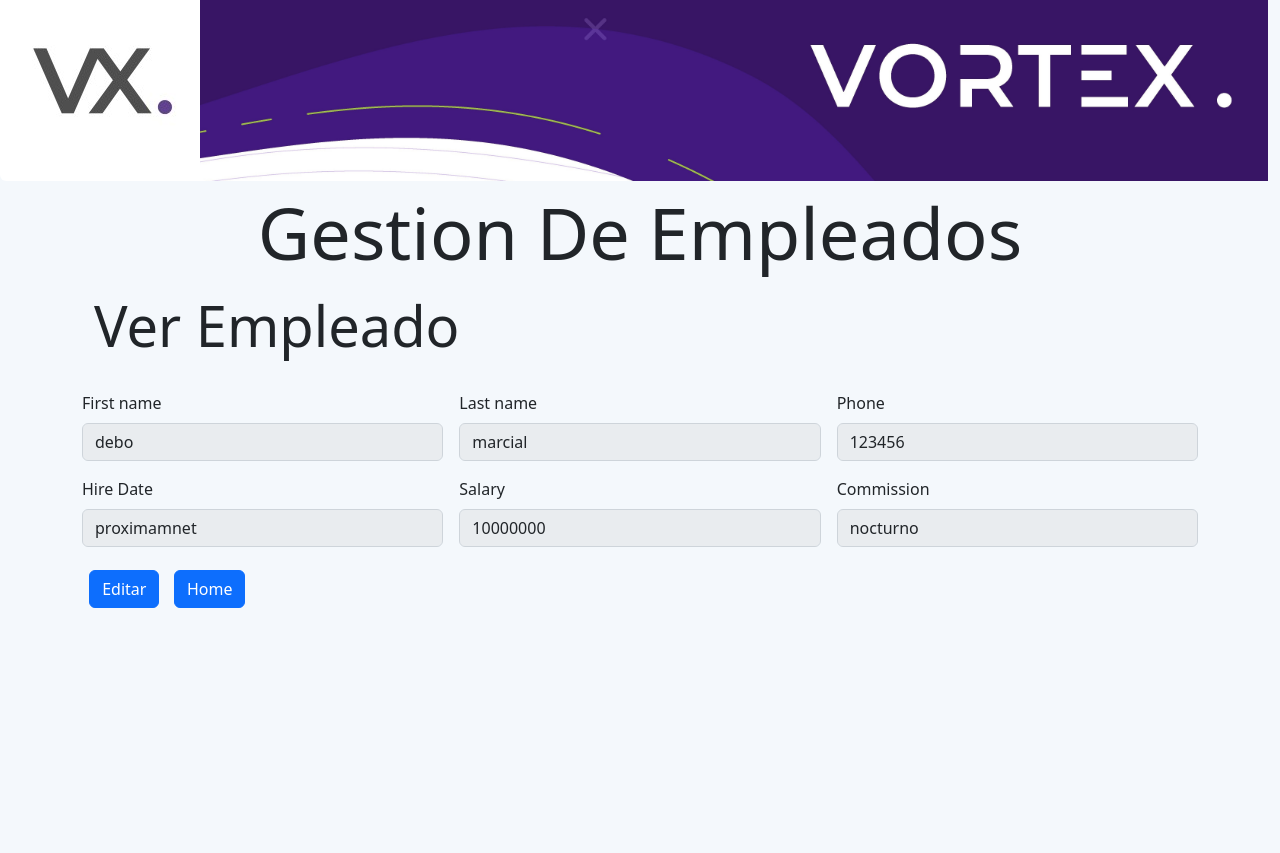
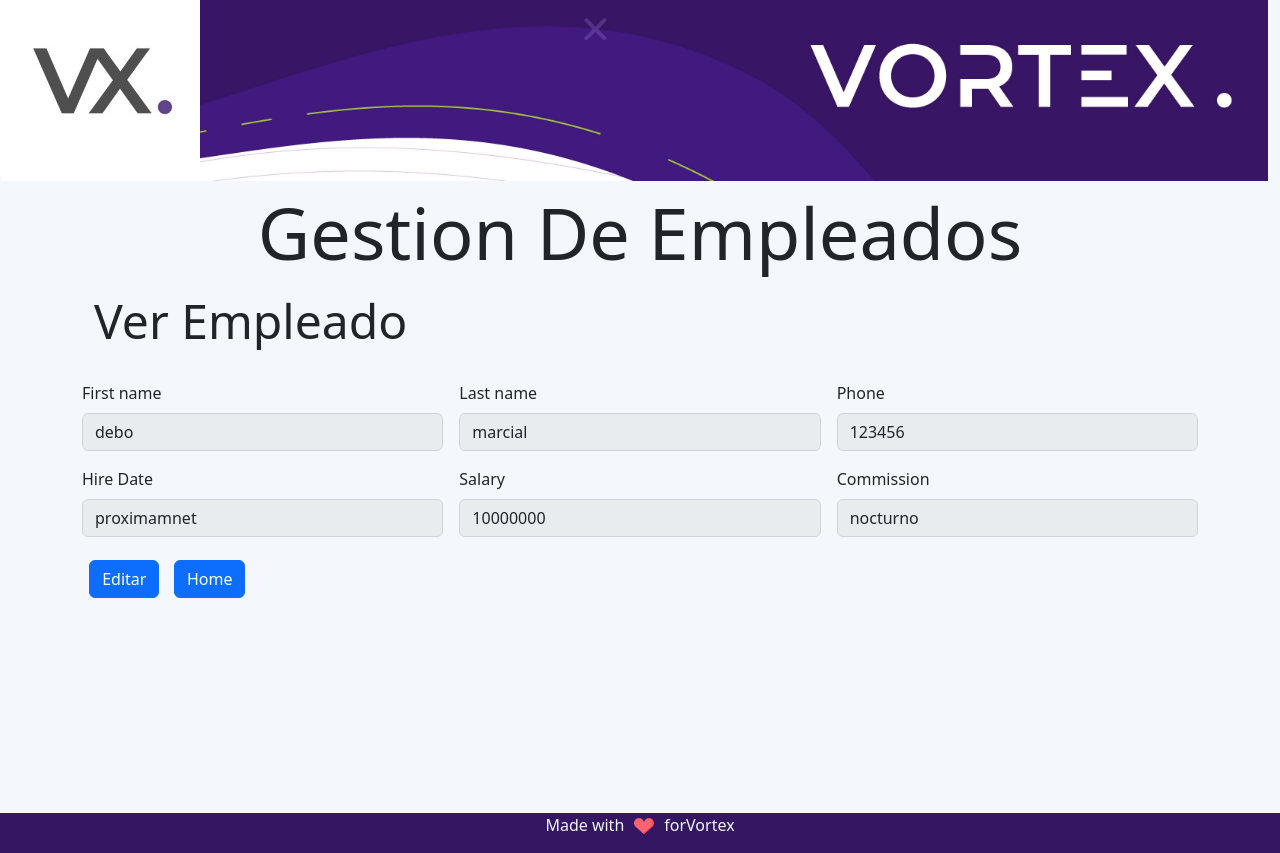
Before and after one commit to Debumax/Vortex-GestionRRHH, a React (Create React App) app: page /empleado/show/1 in a window 1280 px wide. Before the commit the page ends 800 px from the top, so only its background shows below. Built offline with nearby package versions, Linux system fonts and the light colour scheme.

Commit message:
agregando footer en las paginas

```diff
--- a/src/components/Empleados/EmpleadoCreate.js
+++ b/src/components/Empleados/EmpleadoCreate.js
@@ -4,6 +4,7 @@
 import { addEmpleado } from '../../actios';
 import { useNavigate } from 'react-router-dom'; // hook
 import Encabezado from "../Encabezado";
+import Footer from "../Footer";
 
 const EmpleadoCreate= (props) => {
     const navegar=useNavigate();
@@ -67,6 +68,7 @@
    return (
         <>
             <Encabezado/>
+            <div  style={{marginBottom:'207px'}}>
             <div className="container">
                 <h1 className="display-5 container"> Nuevo Empleado</h1>
                 <br/>
@@ -103,6 +105,8 @@
                     </div>
                 </form>
             </div>
+            </div>
+            <Footer/>
         </>
     );
 };
--- a/src/components/Empleados/EmpleadoList.js
+++ b/src/components/Empleados/EmpleadoList.js
@@ -10,7 +10,8 @@
     };
 
     return (
-        <main className="container" style={{displa:'none'}}>
+        <main >
+            <div className="container">
             <div>
                 <table className="table table-striped ">
                     <thead>
@@ -29,6 +30,8 @@
                     </tbody>
                 </table>
             </div>
+            </div>
+
         </main>
 
     );
--- /dev/null
+++ b/src/components/Footer.js
@@ -0,0 +1,18 @@
+import '../stylos/Footer.css'
+
+const Footer=()=>{
+    return <>
+            <footer className="footer-contenedor">
+                <p className="pie">
+                    Made with
+                    <span>
+                        <img className="img-icon" src={require('../../src/img/favorito.png')} alt="fondo vortex"/>
+                    </span>
+                    for
+                    <a href="https://vortex-it.com/" className="a-lnk"> Vortex</a>
+
+                </p>
+            </footer>
+    </>
+};
+export default Footer;
--- a/src/components/FormularioVerEditar.js
+++ b/src/components/FormularioVerEditar.js
@@ -3,6 +3,7 @@
 import { connect } from "react-redux";
 import { editarEmpleado } from "../actios";
 import Encabezado from "./Encabezado";
+import Footer from "./Footer";
 
 const Formulario=(props)=>{
     const navegar= useNavigate();
@@ -110,8 +111,9 @@
     return (
         <>
             <Encabezado/>
+            <div style={{marginBottom:'207px'}}>
             <div className="container">
-                <h1 className="display-4 container">{titulo} Empleado</h1>
+                <h1 className="display-5 container">{titulo} Empleado</h1>
                 <br/>
                 <form className="row g-3 "  onSubmit={BtonIrA}>
                     <div className="col-md-4">
@@ -146,6 +148,8 @@
                     </div>
                 </form>
             </div>
+            </div>
+            <Footer/>
         </>
     );
 };
--- a/src/components/Home.js
+++ b/src/components/Home.js
@@ -1,18 +1,23 @@
 import React from "react";
-import { connect } from "react-redux";
+//import { connect } from "react-redux";
 import Header from "./Header";
 import EmpleadoList from "./Empleados/EmpleadoList";
+import Footer from "./Footer";
+
 
 const Home = (props) => {
+
     return (
         <>
             <Header/>
             <EmpleadoList/>
-            <footer style={{backgroundColor: 'rgba(44, 12, 91, 0.955)', height:'3em',position:'bottom', marginTop:'5.6em'}}/>
+            <Footer/>
+
         </>
     );
 };
-const mapStateToProps = state => {
-    return { lista : state.listaEmpleados}
-  };
-export default connect( mapStateToProps)(Home);
+// const mapStateToProps = state => {
+//     return { lista : state.listaEmpleados}
+//   };
+// export default connect( mapStateToProps)(Home);
+export default Home;
--- /dev/null
+++ b/src/stylos/Footer.css
@@ -0,0 +1,27 @@
+.footer-contenedor{
+
+    background-color:rgba(44, 12, 91, 0.955) ;
+    display: flex;
+    flex-direction: column;
+    justify-content: center;
+    align-content: flex-end;
+    height:'3em';
+    margin-top: 98px;
+
+}
+.pie{
+    display: flex;
+    align-items: center;
+    justify-content: center;
+    color: aliceblue;
+}
+.a-lnk{
+    color: aliceblue;
+    display: flex;
+    text-decoration: none;
+}
+.img-icon{
+    margin:0px 10px ;
+width: 20px;
+text-decoration: none;
+}
```
Also changed, not shown: src/img/ciclon.png (added), src/img/favorito.png (added).
